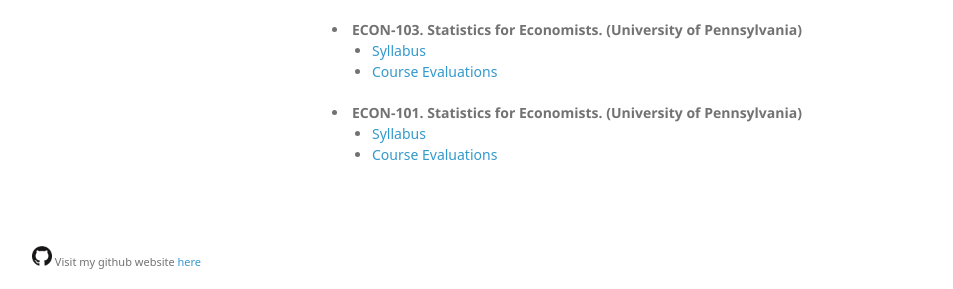
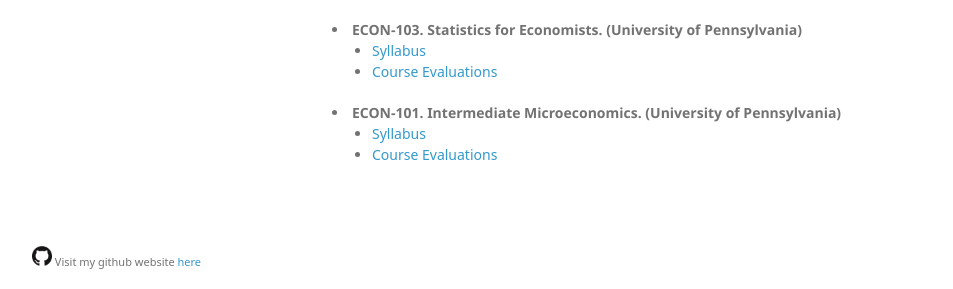
Before and after one commit to rodazuero/rodazuero.github.io, a Jekyll site: the page built from teaching.html, in a window 1280 px wide. Shown: the part 514-803 px from the top of the page, without its empty margins (26-979 px from the left). Built offline with Jekyll 4.4.1, drawn with Linux system fonts in a browser that asks for light colours; some web fonts are replaced; Markdown is read by kramdown in place of the engine named in the settings.

Commit message:
Update teaching.html

```diff
--- a/teaching.html
+++ b/teaching.html
@@ -45,7 +45,7 @@ layout: default
 		</li>
 	</ul>
 
-	<li><b>ECON-101. Statistics for Economists. (University of Pennsylvania)</b> </li>
+	<li><b>ECON-101. Intermediate Microeconomics. (University of Pennsylvania)</b> </li>
 	<ul>
 		<li>
 		<a href="{{site.baseurl}}/files/econ101syllabus.pdf">Syllabus   </a>
```
